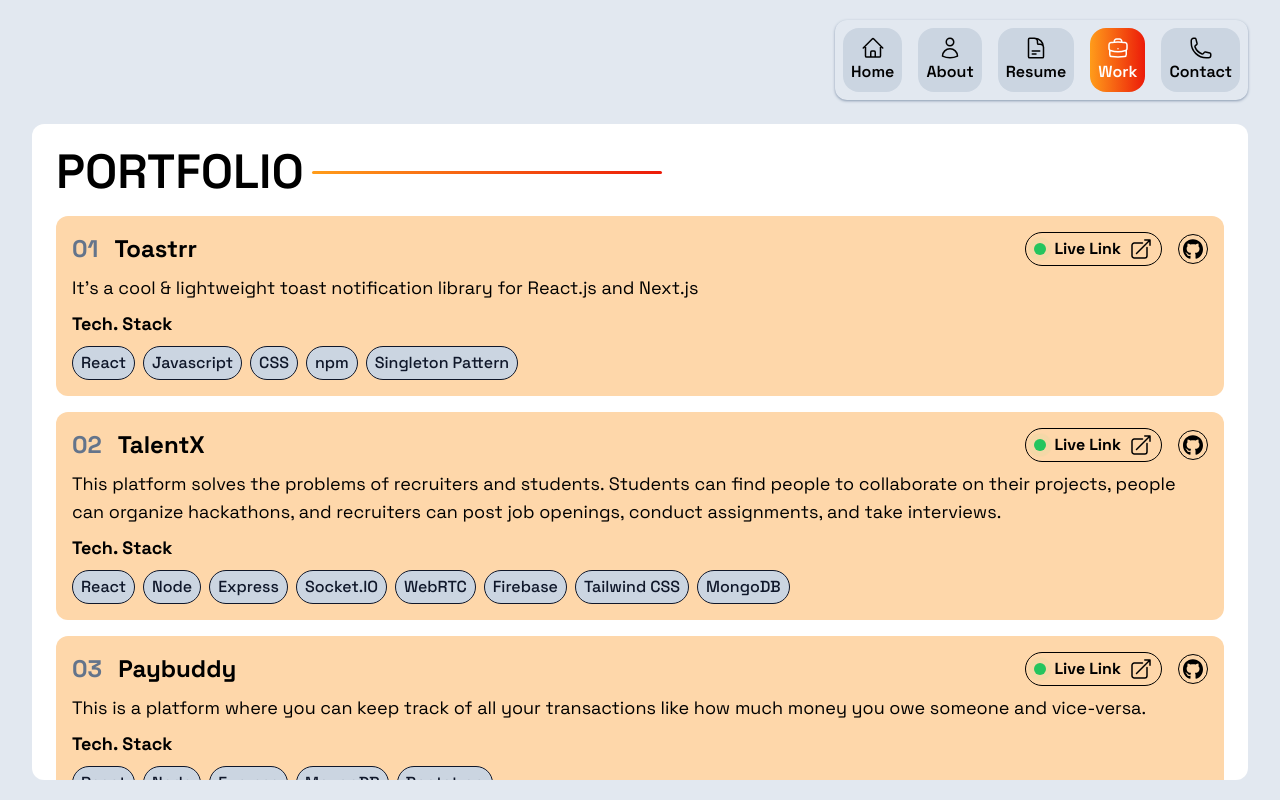
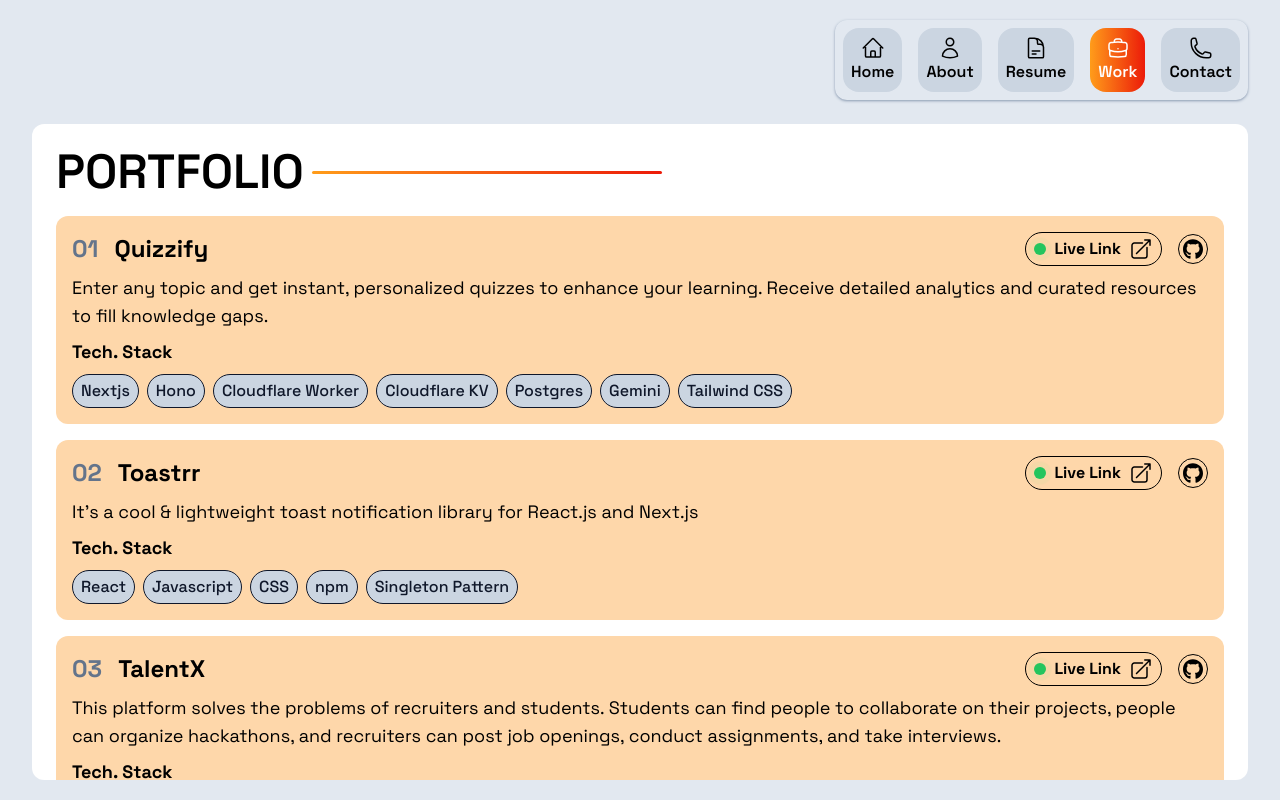
Before and after one commit to Atul250603/Atul-Goyal, a React (Vite) app: page /work in a window 1280 px wide. Built offline with nearby package versions, Linux system fonts and the light colour scheme.

Commit message:
added new project

```diff
--- a/src/components/Work.tsx
+++ b/src/components/Work.tsx
@@ -2,8 +2,17 @@ import Heading from "./Heading";
 import ProjectCard from "./ProjectCard.tsx";
 import { projectType } from "./types.ts";
 function Work(){
-    const projects:projectType[]=[{
-        id:1,
+    const projects:projectType[]=[
+    {
+      id: 1,
+      name: "Quizzify",
+     description: "Enter any topic and get instant, personalized quizzes to enhance your learning. Receive detailed analytics and curated resources to fill knowledge gaps.",
+     skills: ["Nextjs", "Hono", "Cloudflare Worker", "Cloudflare KV", "Postgres", "Gemini", "Tailwind CSS"],
+     liveLink: "https://quizzify.site",
+     githubLink: "https://github.com/atul250603/quizzify"
+    },
+    {
+        id:2,
         name:"Toastrr",
         description:"It's a cool & lightweight toast notification library for React.js and Next.js",
         skills:["React","Javascript","CSS", "npm", "Singleton Pattern"],
@@ -11,28 +20,28 @@ function Work(){
         githubLink:"https://github.com/atul250603/toastrr"
     },
     {
-        id:2,
+        id:3,
         name:"TalentX",
         description:"This platform solves the problems of recruiters and students. Students can find people to collaborate on their projects, people can organize hackathons, and recruiters can post job openings, conduct assignments, and take interviews.",
         skills:["React","Node","Express","Socket.IO","WebRTC","Firebase","Tailwind CSS","MongoDB"],
         liveLink:"https://talenthunt-seven.vercel.app/",
         githubLink:"https://github.com/atul250603/talenthunt"
     },{
-        id:3,
+        id:4,
         name:"Paybuddy",
         description:"This is a platform where you can keep track of all your transactions like how much money you owe someone and vice-versa.",
         skills:["React","Node","Express","MongoDB","Bootstrap"],
         liveLink:"https://paybuiddy-backend-q2a6.vercel.app/",
         githubLink:"https://github.com/atul250603/paybuddy_fe"
     },{
-        id:4,
+        id:5,
         name:"Opino",
         description:"A user-friendly platform enabling quiz creation and participation.Implemented features for creating new quizzes, updating new quizzes, attempting an existing quiz, and generating results.",
         skills:["React","Node","Express","MongoDB","Tailwind CSS"],
         liveLink:"https://opino-fe.vercel.app/",
         githubLink:"https://github.com/Atul250603/opino_fe"
     },{
-        id:5,
+        id:6,
         name:"Tasklist",
         description:"This a platform where you can list down all your tasks, check the status of them, change their status to completed, and delete them as well.",
         skills:["React","Node","Express","MongoDB","Bootstrap","Auth0"],
```
